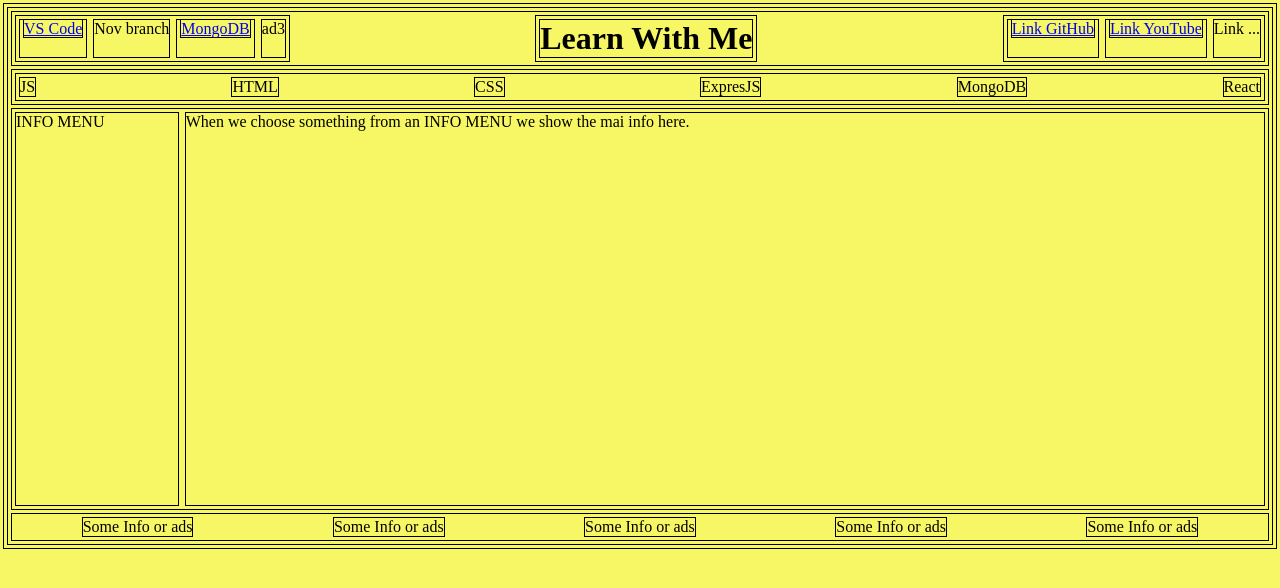
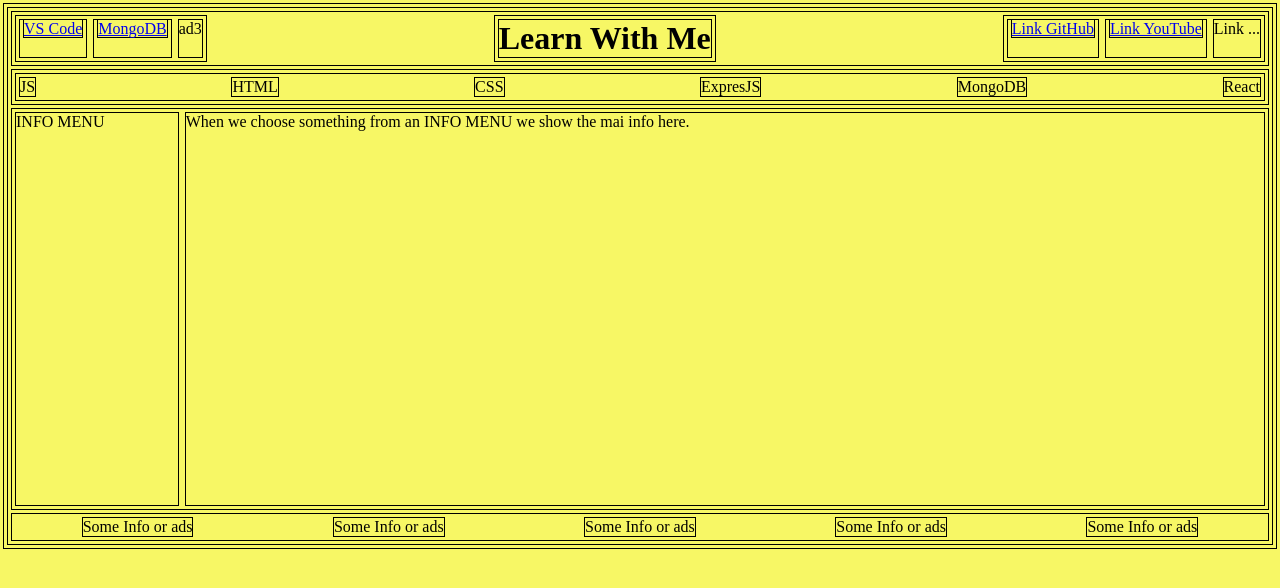
Before and after one commit to RadMom/Learn-With-Me, a plain HTML site: page indeh.html in a window 1280 px wide. Drawn offline with Linux system fonts and the light colour scheme.

Commit message:
Update indeh.html

```diff
--- a/indeh.html
+++ b/indeh.html
@@ -16,7 +16,6 @@
             <div>
                 <a href="https://code.visualstudio.com/" target="_blank">VS Code</a>
             </div>
-            <div>Nov branch</div>
             <div>
                 <a href="https://www.mongodb.com/home" target="_blank">MongoDB</a>
             </div>
```
